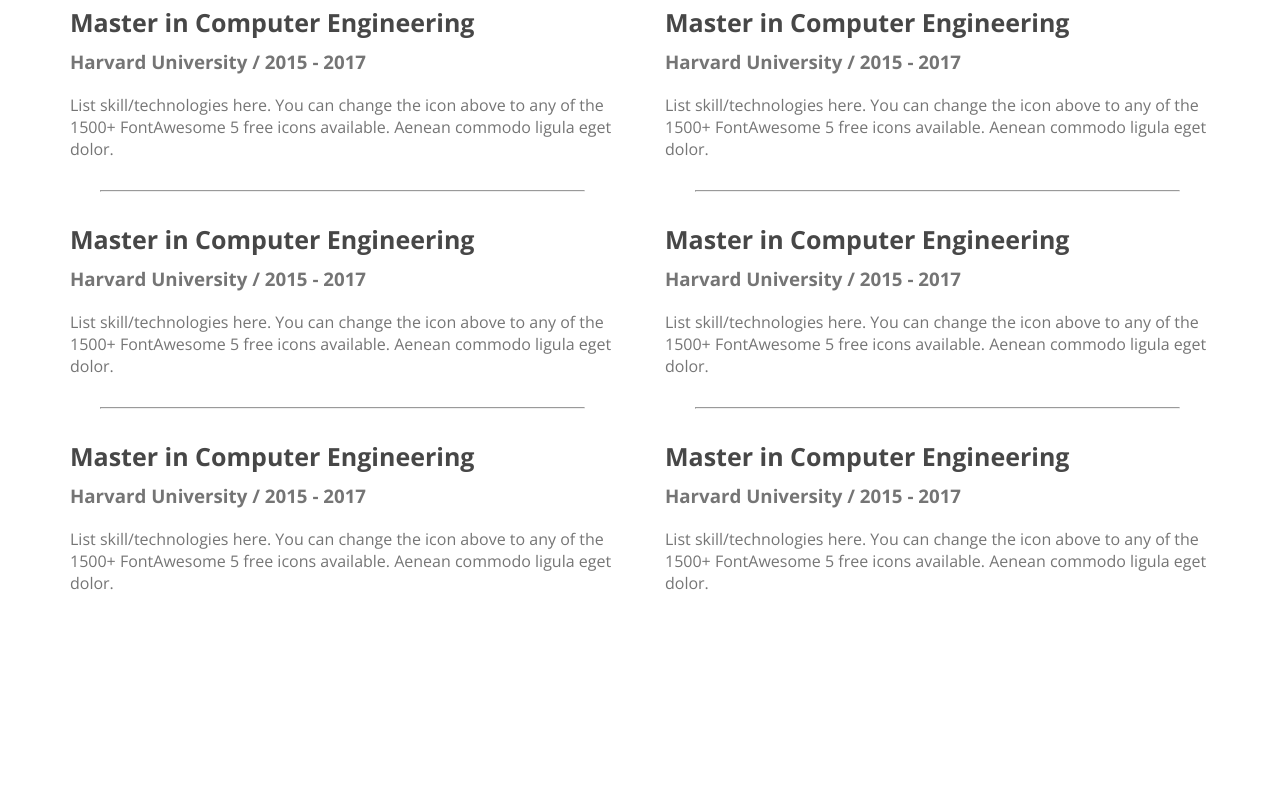
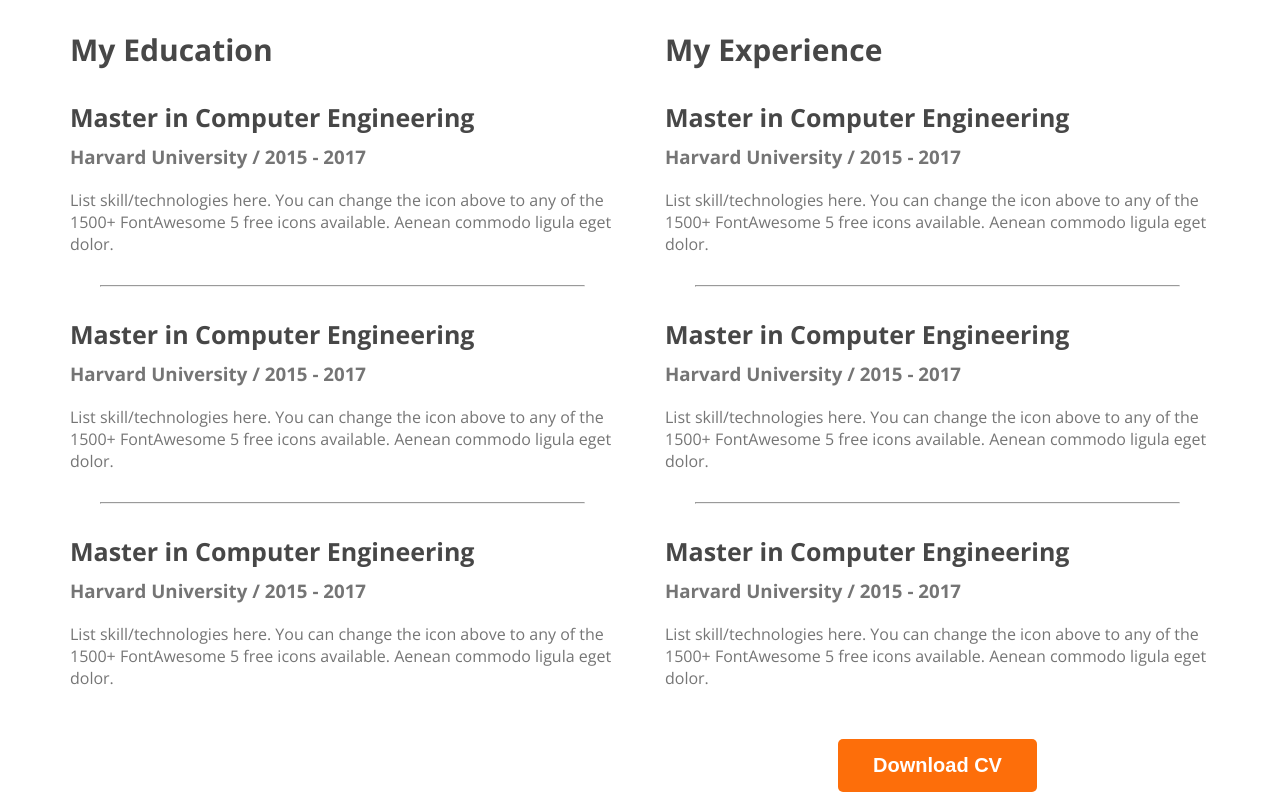
Before and after one commit to sumaiyaemu/webdeveloper-portfolio, a plain HTML site: page index.html in a window 1280 px wide. Shown: the part 2483-3283 px from the top of the page. Before the commit the page ends 3101 px from the top, so only its background shows below. Drawn offline with nearby package versions, Linux system fonts and the light colour scheme.

Commit message:
fininshed resume section

```diff
--- a/index.html
+++ b/index.html
@@ -79,6 +79,7 @@
                 </div>
             </div>
         </section>
+        <section>
         <h3 class="section-title">A summary of My Resume</h3>
         <div class="resume-container">
             <div class="resume-column">
@@ -130,6 +131,10 @@
                         </div>
             </div>
         </div>
+        <div class="download-cv">
+            <button class="btn-primary">Download CV</button>
+        </div>
+    </section>
 
     </main>
     <footer>
--- a/styles/protfolio.css
+++ b/styles/protfolio.css
@@ -169,3 +169,7 @@
 .resume-container hr{
     margin: 30px;
 }
+.download-cv{
+    text-align: center;
+    margin-top: 50px;
+}
```
